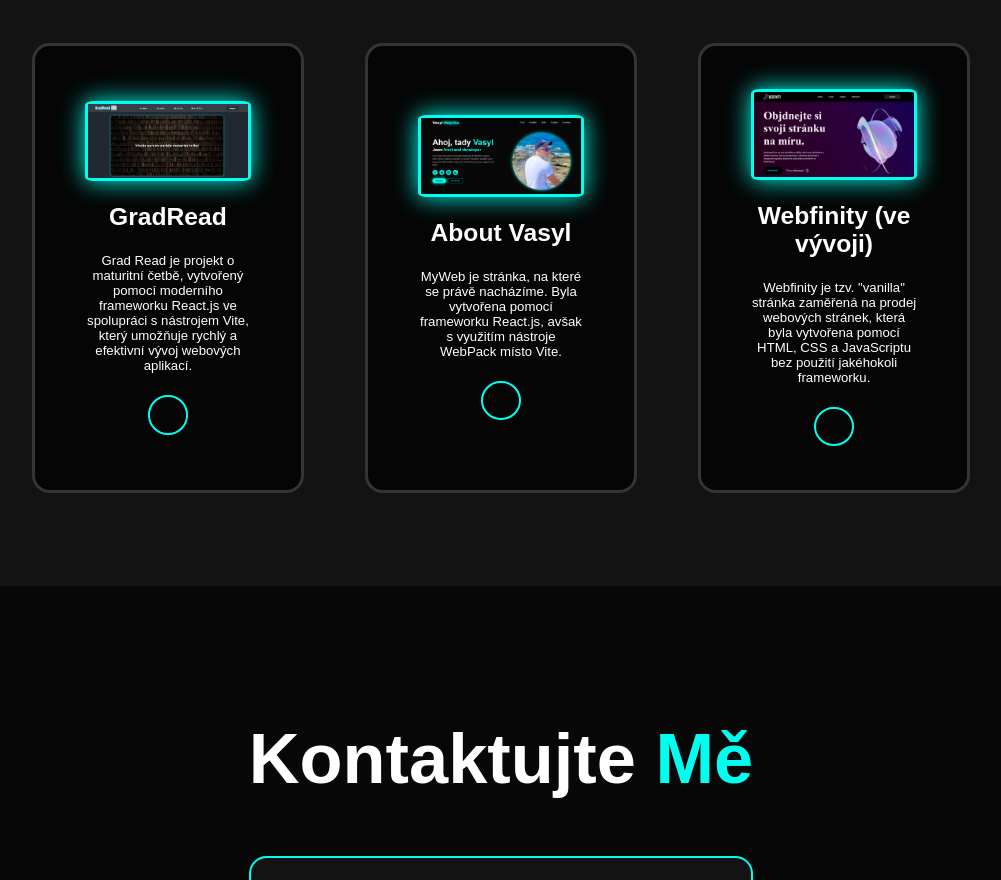
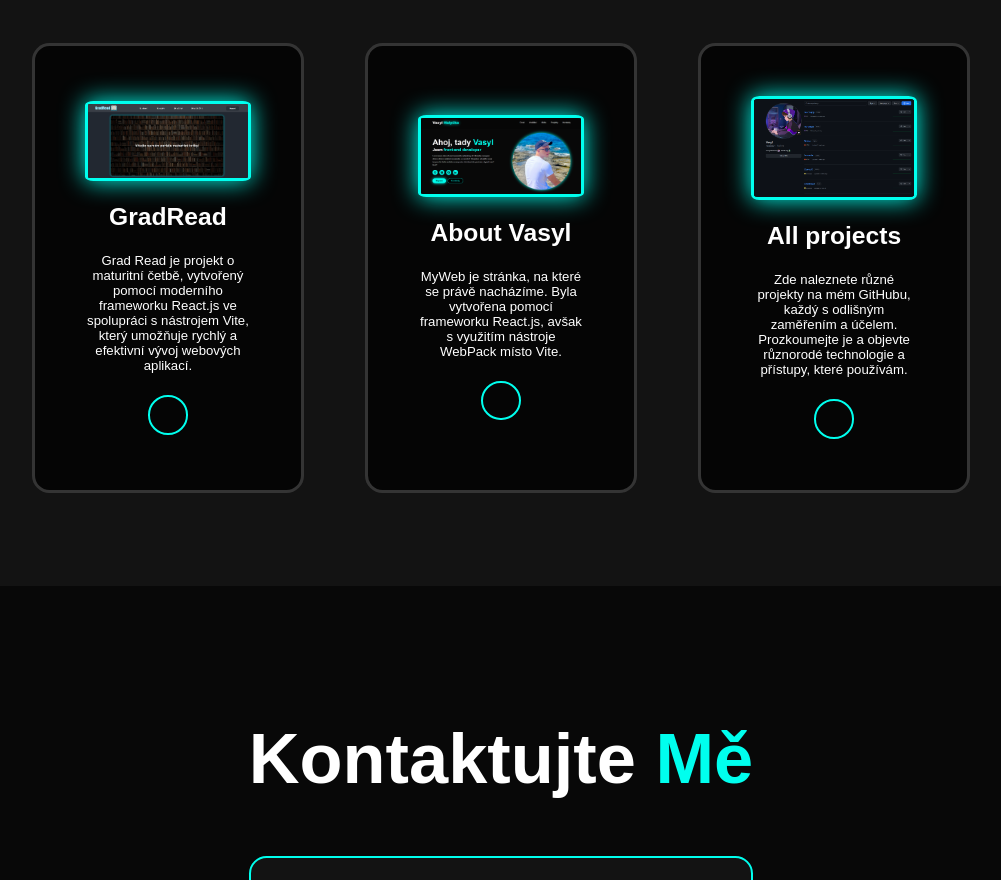
Before and after one commit to Vasaaa24/About-Vasyl, a React (Create React App) app: page / in a window 1280 px wide. Shown: the part 3112-3992 px from the top of the page, without its empty margins (139-1140 px from the left). Built offline with nearby package versions, Linux system fonts and the light colour scheme; some icons are missing.

Commit message:
github url

```diff
--- a/src/components/projekty/Projects.jsx
+++ b/src/components/projekty/Projects.jsx
@@ -1,4 +1,4 @@
-import React from 'react';
+import React from "react";
 
 const Projects = () => {
   return (
@@ -10,13 +10,13 @@ const Projects = () => {
             <img src="/GradRead.png" alt="Vasyl" />
             <h2>GradRead</h2>
             <p>
-              Grad Read je projekt o maturitní četbě, vytvořený pomocí
-              moderního frameworku React.js ve spolupráci s nástrojem Vite,
-              který umožňuje rychlý a efektivní vývoj webových aplikací.
+              Grad Read je projekt o maturitní četbě, vytvořený pomocí moderního
+              frameworku React.js ve spolupráci s nástrojem Vite, který umožňuje
+              rychlý a efektivní vývoj webových aplikací.
             </p>
             <div className="links">
               <a href="https://grad-read.vercel.app/">
-            <box-icon name='link-external' color='#00ffee' ></box-icon>
+                <box-icon name="link-external" color="#00ffee"></box-icon>
               </a>
             </div>
           </div>
@@ -31,23 +31,22 @@ const Projects = () => {
             </p>
             <div className="links">
               <a href="https://about-vasyl.vercel.app/">
-            <box-icon name='link-external' color='#00ffee' ></box-icon>
+                <box-icon name="link-external" color="#00ffee"></box-icon>
               </a>
             </div>
-
           </div>
 
           <div className="testimonial-item">
-            <img src="/Webfinity.png" alt="Vasyl" />
-            <h2>Webfinity (ve vývoji)</h2>
+            <img src="/Repository.png" alt="Vasyl" />
+            <h2>All projects</h2>
             <p>
-              Webfinity je tzv. "vanilla" stránka zaměřená na prodej webových
-              stránek, která byla vytvořena pomocí HTML, CSS a JavaScriptu bez
-              použití jakéhokoli frameworku.
+              Zde naleznete různé projekty na mém GitHubu, každý s odlišným
+              zaměřením a účelem. Prozkoumejte je a objevte různorodé
+              technologie a přístupy, které používám.
             </p>
             <div className="links">
-            <a>
-            <box-icon name='link-external' color='#00ffee' ></box-icon>
+              <a href="https://github.com/Vasaaa24?tab=repositories">
+                <box-icon name="link-external" color="#00ffee"></box-icon>
               </a>
             </div>
           </div>
@@ -55,6 +54,6 @@ const Projects = () => {
       </div>
     </section>
   );
-}
+};
 
 export default Projects;
```
Also changed, not shown: public/Repository.png (added). Lines whose indentation alone changed are shown as unchanged.
